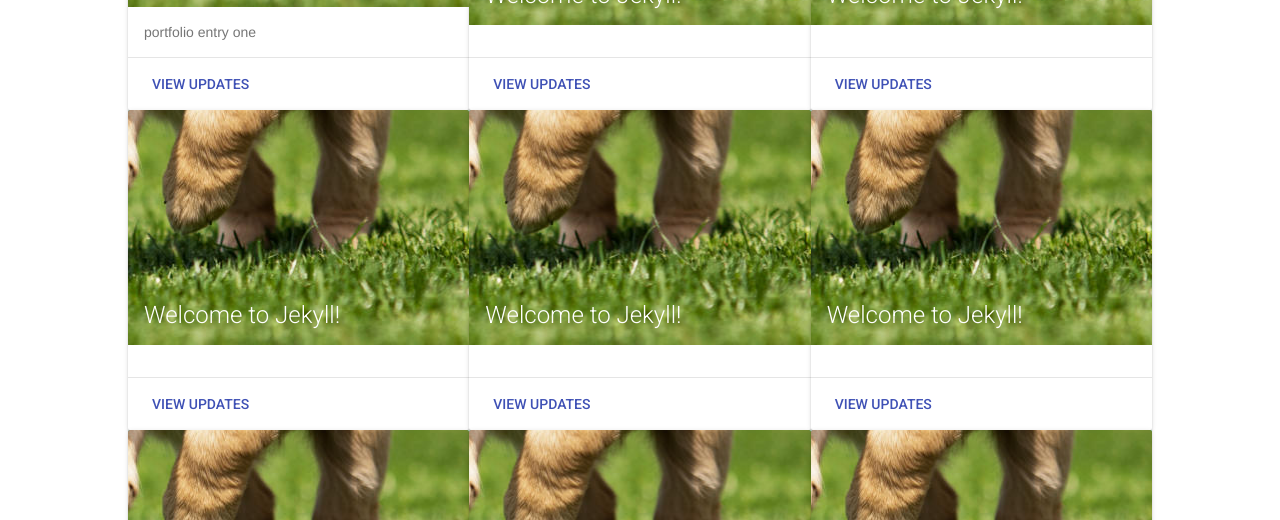
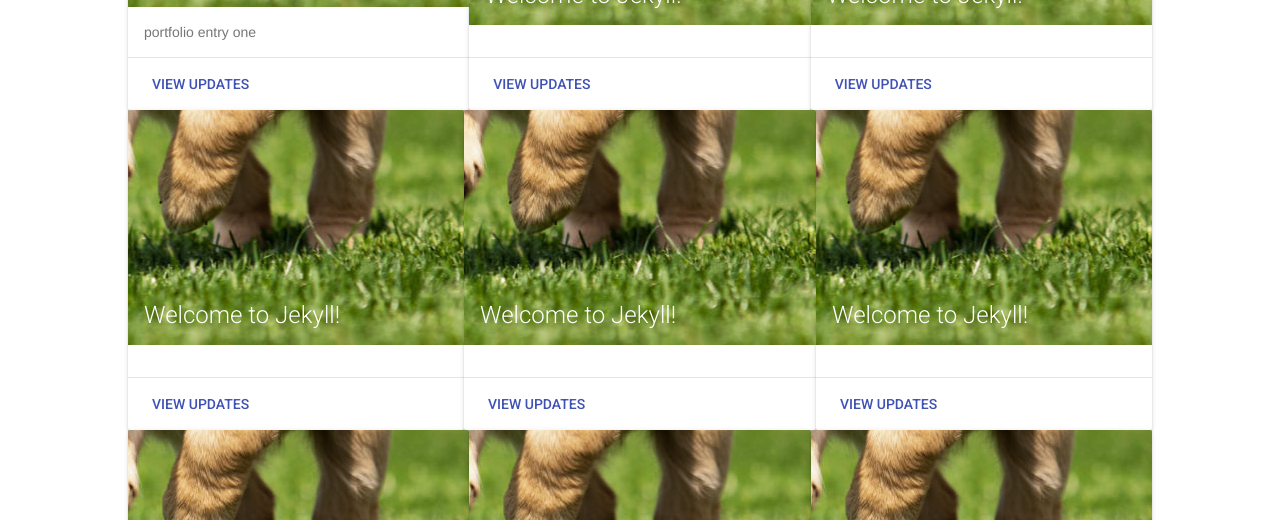
Before and after one commit to yd8266uj/portfolio, a Jekyll site: the page built from index.html, in a window 1280 px wide. Shown: the part 338-858 px from the top of the page. Built offline with Jekyll 4.4.1, drawn with Linux system fonts in a browser that asks for light colours.

Commit message:
bigger ones somethimes

```diff
--- a/css/default.sass
+++ b/css/default.sass
@@ -22,6 +22,9 @@
   flex-basis: 320px
   flex-grow: 1
 
+.flex-list > li:nth-of-type(5)
+  flex-grow: 2
+
 .demo-layout-waterfall .mdl-layout__header-row .mdl-navigation__link:last-of-type
   padding-right: 0
 
```
